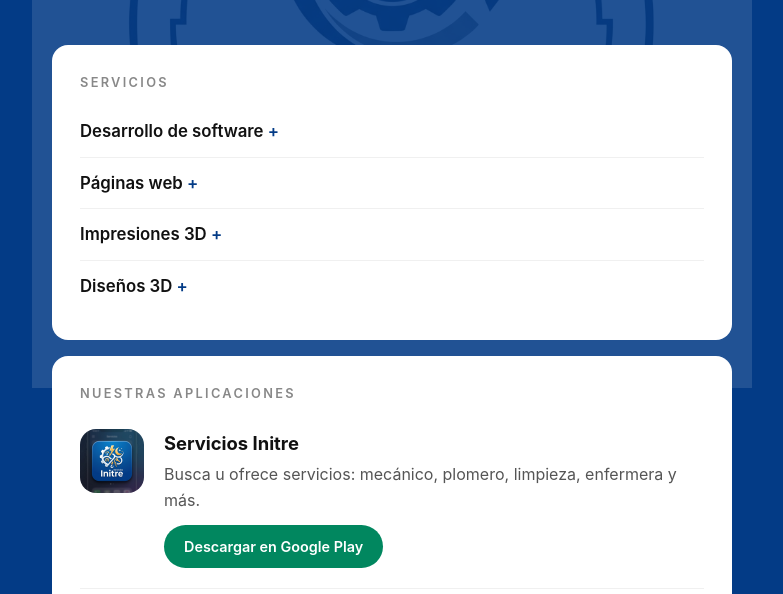
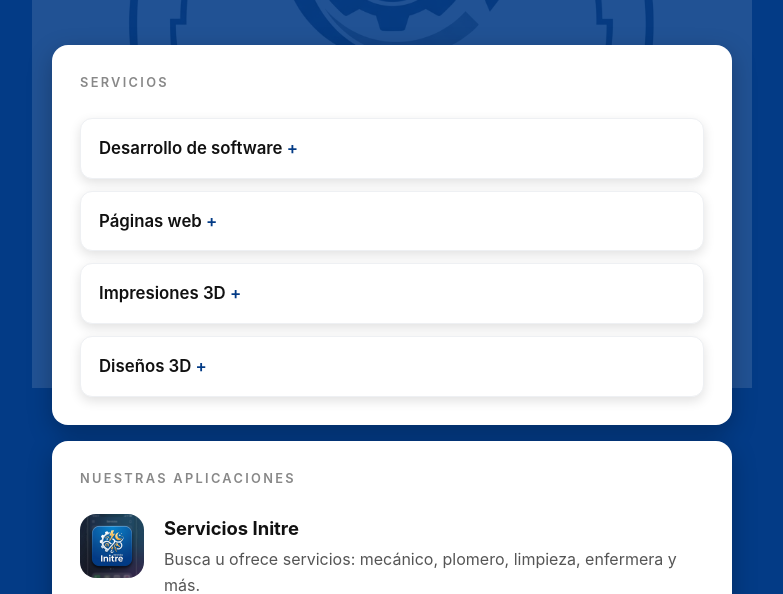
Before and after one commit to fernando871216-rgb/ingenieria-initre, a plain HTML site: page index.html in a window 1280 px wide. Shown: the part 372-966 px from the top of the page, without its empty margins (248-1031 px from the left). Drawn offline with Linux system fonts and the light colour scheme.

Commit message:
Add files via upload

```diff
--- a/index.html
+++ b/index.html
@@ -28,15 +28,15 @@
   header .logo { width: 280px; max-width: 82%; height: auto; border-radius: 16px; margin-bottom: 20px; }
   header h1 { font-size: 2rem; letter-spacing: 0.14em; font-weight: 700; color: #ffffff; }
   header p { margin-top: 12px; color: rgba(255,255,255,0.85); font-size: 1.05rem; }
-  .service details { padding: 12px 0; border-top: 1px solid #f0f0f0; }
-  .service details:first-child { border-top: none; padding-top: 0; }
+  .service details { background: #ffffff; border: 1px solid #eef0f3; border-radius: 12px; padding: 16px 18px; margin-bottom: 12px; box-shadow: 0 4px 12px rgba(0,0,0,0.12); }
+  .service details:last-child { margin-bottom: 0; }
   .service summary { cursor: pointer; font-size: 1.05rem; font-weight: 600; list-style: none; }
   .service summary::-webkit-details-marker { display: none; }
   .service summary::after { content: " +"; color: #033b86; }
   .service details[open] summary::after { content: " −"; }
   .service p { color: #555555; margin-top: 0; }
   .service img { width: 100%; height: auto; border-radius: 12px; margin: 12px 0; display: block; }
-  section { background: #ffffff; border-radius: 16px; padding: 28px; margin-bottom: 16px; }
+  section { background: #ffffff; border-radius: 16px; padding: 28px; margin-bottom: 16px; box-shadow: 0 8px 24px rgba(0,0,0,0.25); }
   h2 { font-size: 0.8rem; letter-spacing: 0.18em; text-transform: uppercase; color: #888888; margin-bottom: 24px; font-weight: 600; }
   .app { display: flex; gap: 20px; align-items: flex-start; padding: 20px 0; border-top: 1px solid #f0f0f0; }
   .app:first-of-type { border-top: none; padding-top: 0; }
@@ -52,7 +52,10 @@
     font-weight: 600;
     padding: 10px 20px;
     border-radius: 999px;
+    box-shadow: 0 4px 10px rgba(0,0,0,0.25);
+    transition: transform 0.1s ease, box-shadow 0.1s ease;
   }
+  .btn:active { transform: translateY(2px); box-shadow: 0 2px 5px rgba(0,0,0,0.25); }
   .btn-whatsapp { background: #25d366; margin-top: 20px; }
   .btn-whatsapp:hover { background: #1eb856; }
   .btn-facebook { background: #1877f2; }
```
